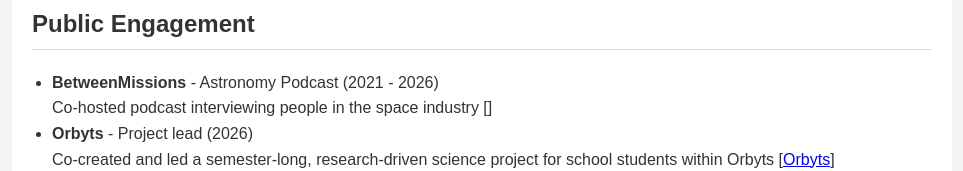
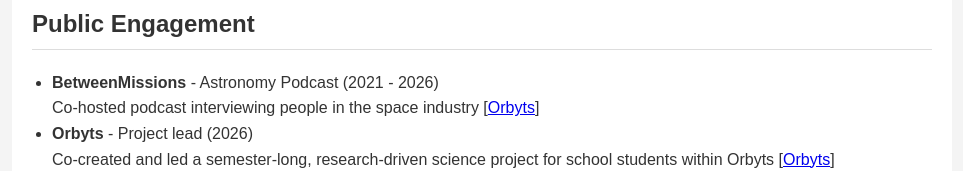
Before and after one commit to mariahasler/mariahasler.github.io, a plain HTML site: page index.html in a window 1280 px wide. Shown: the part 1442-1613 px from the top of the page, without its empty margins (158-1121 px from the left). Drawn offline with Linux system fonts and the light colour scheme.

Commit message:
Add link to BetweenMissions podcast in index.html

```diff
--- a/index.html
+++ b/index.html
@@ -101,7 +101,7 @@
     <section class="section">
       <h2>Public Engagement</h2>
       <ul>
-        <li><strong>BetweenMissions</strong> - Astronomy Podcast (2021 - 2026)<br> Co-hosted podcast interviewing people in the space industry []</li>
+        <li><strong>BetweenMissions</strong> - Astronomy Podcast (2021 - 2026)<br> Co-hosted podcast interviewing people in the space industry [<a href="https://linktr.ee/betweenmissions.scu">Orbyts</a>]</li>
         <li><strong>Orbyts</strong> - Project lead (2026) <br> Co-created and led a semester-long, research-driven science project for school students within Orbyts [<a href="https://www.orbyts.org/">Orbyts</a>]</li>
         <li><strong>Das Universum in einer Keksdose</strong> - Astronomy Podcast (2021 - 2026)<br> Co-hosted a podcast with two colleagues on astronomy and cookies, targeting a general audience [<a href="https://www.keksuniversum.at">keksuniversum</a>]</li>
         <li><strong>Workshop Instructor</strong> - VHS (2022 - 2023)<br>Delivered programming instruction to girls aged 8–14 using Scratch, promoting engagement in coding through interactive game development and robotics activities (WeeeBot).</li>
```
